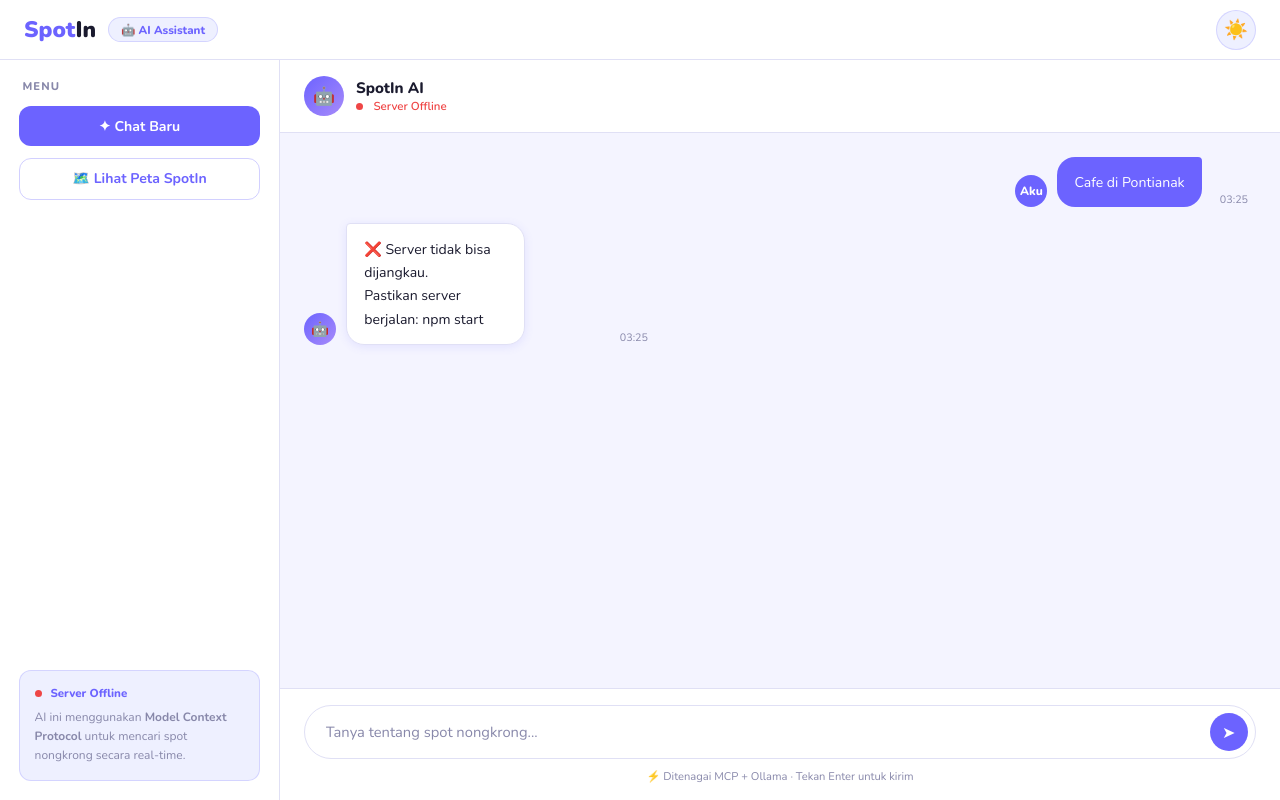
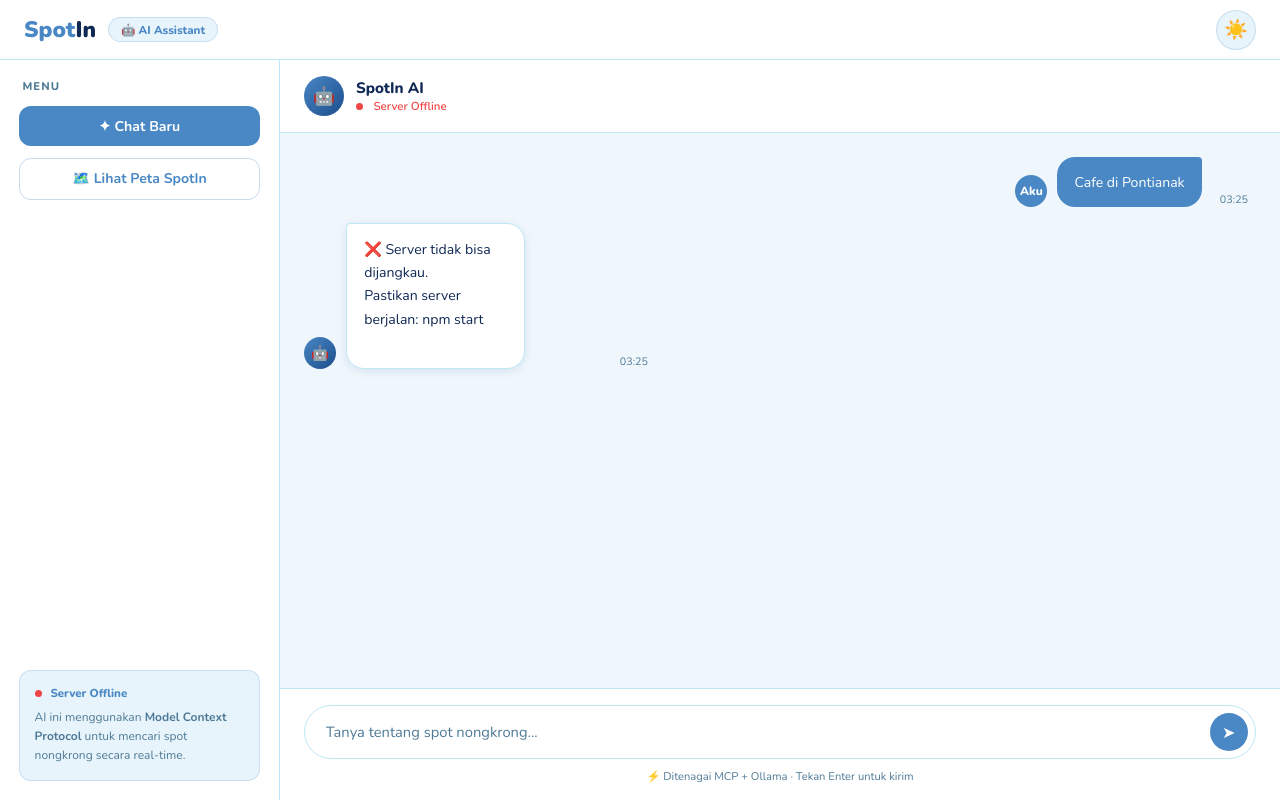
Before and after one commit to sweatmc-spec/SpotIn, a plain HTML site: page index.html in a window 1280 px wide. Both pictures are taken after a click on the element "☕ Cafe Pontianak". Drawn offline with nearby package versions, Linux system fonts and the light colour scheme; no server answers.

Commit message:
fix index

```diff
--- a/index.html
+++ b/index.html
@@ -8,37 +8,37 @@
   <link href="https://fonts.googleapis.com/css2?family=Nunito:wght@400;600;700;800;900&display=swap" rel="stylesheet" />
   <style>
     :root {
-      --bg: #F4F4FF;
-      --bg2: #EBEBFF;
+      --bg: #F0F7FC;
+      --bg2: #E4F1F9;
       --kartu: #FFFFFF;
-      --teks: #1A1A2E;
-      --teks2: #444466;
-      --muted: #8888AA;
-      --border: #E0E0F5;
-      --ungu: #6C63FF;
-      --ungu2: #A78BFA;
-      --ungu-bg: #EEF0FF;
-      --bayang: rgba(108, 99, 255, 0.12);
+      --teks: #0F2854;
+      --teks2: #1C4D8D;
+      --muted: #4E7A96;
+      --border: #BDE8F5;
+      --aksen: #4988C4;
+      --aksen2: #1C4D8D;
+      --aksen-bg: #e8f4fb;
+      --bayang: rgba(28, 77, 141, 0.12);
       --chat-ai: #FFFFFF;
-      --chat-usr: #6C63FF;
+      --chat-usr: #4988C4;
       --input-bg: #FFFFFF;
     }
 
     html.dark {
-      --bg: #0D0C1A;
-      --bg2: #13122A;
-      --kartu: #1A1930;
-      --teks: #EEEEFF;
-      --teks2: #BBBBD8;
-      --muted: #777799;
-      --border: rgba(255, 255, 255, 0.08);
-      --ungu: #8B7FFF;
-      --ungu2: #A78BFA;
-      --ungu-bg: rgba(139, 127, 255, 0.12);
+      --bg: #0A1628;
+      --bg2: #0F1E38;
+      --kartu: #0F1E38;
+      --teks: #C8DFF0;
+      --teks2: #7AACCC;
+      --muted: #4E7A96;
+      --border: #1E3A5F;
+      --aksen: #4988C4;
+      --aksen2: #1C4D8D;
+      --aksen-bg: rgba(73, 136, 196, 0.12);
       --bayang: rgba(0, 0, 0, 0.35);
-      --chat-ai: #1A1930;
-      --chat-usr: #5B52E0;
-      --input-bg: #1A1930;
+      --chat-ai: #0F1E38;
+      --chat-usr: #1C4D8D;
+      --input-bg: #0F1E38;
     }
 
     *,
@@ -86,7 +86,7 @@
     .logo {
       font-size: 1.4rem;
       font-weight: 900;
-      color: var(--ungu);
+      color: var(--aksen);
       text-decoration: none
     }
 
@@ -98,11 +98,11 @@
     .badge-ai {
       padding: .2rem .75rem;
       border-radius: 50px;
-      background: var(--ungu-bg);
-      color: var(--ungu);
+      background: var(--aksen-bg);
+      color: var(--aksen);
       font-size: .72rem;
       font-weight: 800;
-      border: 1px solid rgba(108, 99, 255, .2)
+      border: 1px solid rgba(73, 136, 196, .2)
     }
 
     .nav-kanan {
@@ -115,8 +115,8 @@
       width: 40px;
       height: 40px;
       border-radius: 50%;
-      background: var(--ungu-bg);
-      border: 1.5px solid rgba(108, 99, 255, .2);
+      background: var(--aksen-bg);
+      border: 1.5px solid rgba(73, 136, 196, .2);
       font-size: 1.2rem;
       cursor: pointer;
       display: flex;
@@ -126,7 +126,7 @@
     }
 
     .btn-tema:hover {
-      background: var(--ungu);
+      background: var(--aksen);
       transform: scale(1.1)
     }
 
@@ -162,7 +162,7 @@
     .btn-primer {
       width: 100%;
       padding: .65rem;
-      background: var(--ungu);
+      background: var(--aksen);
       color: white;
       border: none;
       border-radius: 12px;
@@ -186,8 +186,8 @@
       width: 100%;
       padding: .65rem;
       background: transparent;
-      color: var(--ungu);
-      border: 1.5px solid rgba(108, 99, 255, .3);
+      color: var(--aksen);
+      border: 1.5px solid rgba(73, 136, 196, .3);
       border-radius: 12px;
       font-family: 'Nunito', sans-serif;
       font-size: .88rem;
@@ -202,9 +202,9 @@
     }
 
     .btn-sekunder:hover {
-      background: var(--ungu);
+      background: var(--aksen);
       color: white;
-      border-color: var(--ungu)
+      border-color: var(--aksen)
     }
 
     .mini-map {
@@ -247,7 +247,7 @@
     .btn-lokasi {
       padding: .35rem .9rem;
       border-radius: 50px;
-      background: var(--ungu);
+      background: var(--aksen);
       color: white;
       border: none;
       font-family: 'Nunito', sans-serif;
@@ -280,8 +280,8 @@
     }
 
     .spot-item:hover {
-      background: var(--ungu-bg);
-      border-color: rgba(108, 99, 255, .3)
+      background: var(--aksen-bg);
+      border-color: rgba(73, 136, 196, .3)
     }
 
     .spot-ikon {
@@ -320,14 +320,14 @@
       margin-top: auto;
       padding: .9rem;
       border-radius: 12px;
-      background: var(--ungu-bg);
-      border: 1px solid rgba(108, 99, 255, .2)
+      background: var(--aksen-bg);
+      border: 1px solid rgba(73, 136, 196, .2)
     }
 
     .info-mcp-judul {
       font-size: .72rem;
       font-weight: 800;
-      color: var(--ungu);
+      color: var(--aksen);
       margin-bottom: .4rem
     }
 
@@ -386,7 +386,7 @@
       width: 40px;
       height: 40px;
       border-radius: 50%;
-      background: linear-gradient(135deg, var(--ungu), var(--ungu2));
+      background: linear-gradient(135deg, var(--aksen), var(--aksen2));
       display: flex;
       align-items: center;
       justify-content: center;
@@ -466,11 +466,11 @@
     }
 
     .avatar.ai {
-      background: linear-gradient(135deg, var(--ungu), var(--ungu2))
+      background: linear-gradient(135deg, var(--aksen), var(--aksen2))
     }
 
     .avatar.user {
-      background: var(--ungu);
+      background: var(--aksen);
       color: white;
       font-size: .75rem;
       font-weight: 800
@@ -517,7 +517,7 @@
       width: 70px;
       height: 70px;
       border-radius: 50%;
-      background: linear-gradient(135deg, var(--ungu), var(--ungu2));
+      background: linear-gradient(135deg, var(--aksen), var(--aksen2));
       display: flex;
       align-items: center;
       justify-content: center;
@@ -560,9 +560,9 @@
     }
 
     .chip:hover {
-      background: var(--ungu);
+      background: var(--aksen);
       color: white;
-      border-color: var(--ungu)
+      border-color: var(--aksen)
     }
 
     .typing {
@@ -630,8 +630,8 @@
     }
 
     .input-kotak:focus-within {
-      border-color: var(--ungu);
-      box-shadow: 0 0 0 4px rgba(108, 99, 255, .1)
+      border-color: var(--aksen);
+      box-shadow: 0 0 0 4px rgba(73, 136, 196, .1)
     }
 
     .input-kotak input {
@@ -652,7 +652,7 @@
       width: 38px;
       height: 38px;
       border-radius: 50%;
-      background: var(--ungu);
+      background: var(--aksen);
       color: white;
       border: none;
       cursor: pointer;
@@ -726,6 +726,7 @@
       }
     }
   </style>
+  <script src="https://cdnjs.cloudflare.com/ajax/libs/marked/9.1.6/marked.min.js"></script>
 </head>
 
 <body>
@@ -893,30 +894,30 @@
     // `sibuk` mencegah user kirim pesan ganda saat menunggu balasan.
     // ============================================================
     function kirimPesan() {
-      const input = document.getElementById('input-chat');
-      const teks = input.value.trim();
-      if (!teks || sibuk) return; // Abaikan jika kosong atau sedang menunggu
+      const input = document.getElementById('input-chat');//getElementId ambil dari id dari sesuai ()
+      const teks = input.value.trim();//Ambil teks yang diketik user, hapus spasi di depan/belakang.
+      if (!teks || sibuk) return; // Abaikan jika kosong atau ai sedang membalas
 
-      input.value = '';
+      input.value = '';//Kosongkan kolom input setelah pesan dikirim. jadi setelah di kirim text kita, nanti tempat input nya di hapus.
       tambahUser(teks);   // Tampilkan bubble user di kanan
       tampilTyping();     // Tampilkan animasi 3 titik
-      sembunyiSambutan(); // Sembunyikan layar selamat datang
+      sembunyiSambutan(); // Sembunyikan layar selamat datang di tampilan setelah kita input
       sibuk = true;
-      document.getElementById('btn-kirim').disabled = true;
+      document.getElementById('btn-kirim').disabled = true;// Mencegah user kirim pesan baru sebelum AI selesai balas
 
       fetch('/api/chat', {
-        method: 'POST',
-        headers: { 'Content-Type': 'application/json' },
-        body: JSON.stringify({ message: teks, sessionId }),
+        method: 'POST',// POST = kirim data
+        headers: { 'Content-Type': 'application/json' },// kasih tahu server ini JSON
+        body: JSON.stringify({ message: teks, sessionId }),// ubah objek → teks JSON.  ambil pesan dan juga id sessuai sesi percakapan
       })
-        .then(r => r.json())
-        .then(d => {
+        .then(r => r.json())//r = respon mentah dari server. r.json = ubah teks json ke objek yang bisa di pakai
+        .then(d => {//Setelah dapat balasan dari server:
+          hapusTyping();// hapus animasi 3 titik
+          tambahAI(d.error ? '❌ ' + d.error : d.reply);// tampiilakn pesan error atau tempilkan jawaban ai (d.reply)
+        })
+        .catch(() => {//Kalau koneksi ke server gagal total.
           hapusTyping();
-          tambahAI(d.error ? '❌ ' + d.error : d.reply);
-        })
-        .catch(() => {
-          hapusTyping();
-          tambahAI('❌ Server tidak bisa dijangkau.\nPastikan server berjalan: npm start');
+          tambahAI('❌ Server tidak bisa dijangkau.\nPastikan server berjalan: npm start');//kasi tau yang mana salah contoh: internet, konkesi website, dll
         });
     }
 
@@ -963,13 +964,15 @@
       const area = document.getElementById('chat-pesan');
       const div = document.createElement('div');
       div.className = 'baris';
+    // Pakai marked.js untuk render markdown → HTML
+      const html = typeof marked !== 'undefined' ? marked.parse(teks) : esc(teks);
       div.innerHTML = `
-        <div class="avatar ai">🤖</div>
-        <div><div class="bubble ai">${esc(teks)}</div></div>
-        <div class="waktu">${jam()}</div>`;
+      <div class="avatar ai">🤖</div>
+      <div><div class="bubble ai markdown-body">${html}</div></div>
+      <div class="waktu">${jam()}</div>`;
       area.appendChild(div);
       scrollDown();
-      sibuk = false; // Buka kunci — user bisa kirim lagi
+      sibuk = false;
       document.getElementById('btn-kirim').disabled = false;
     }
 
```
